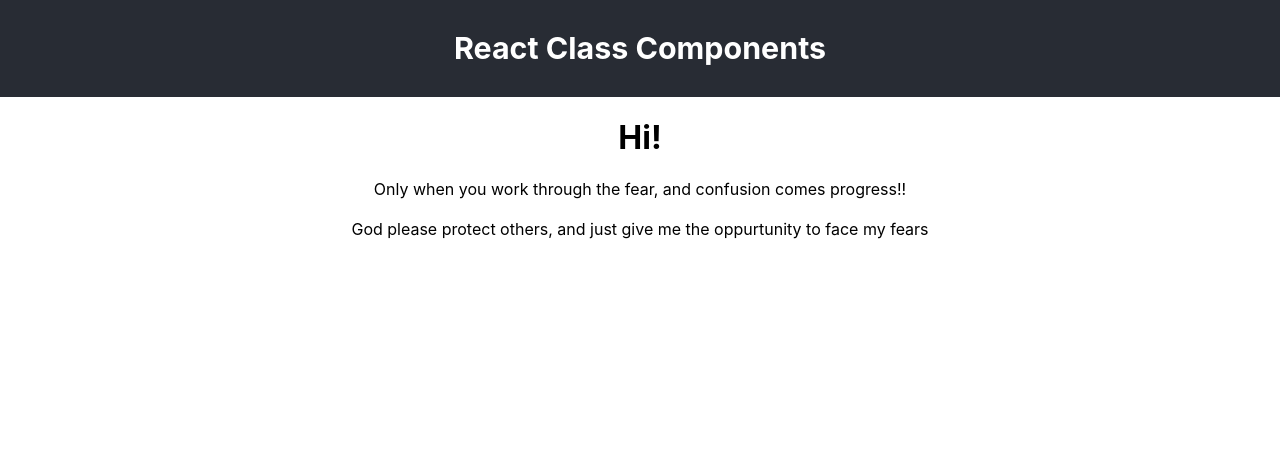
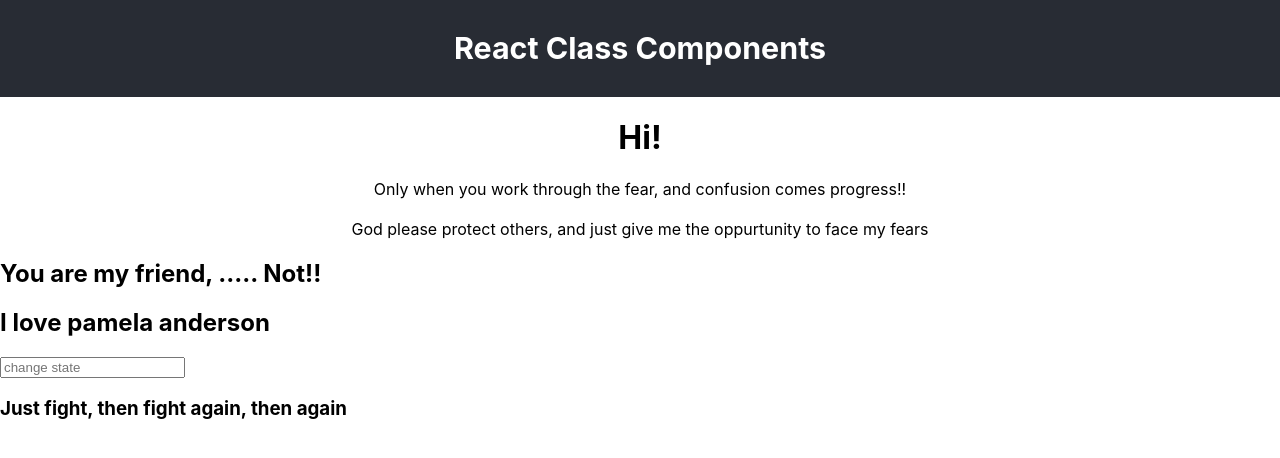
Before and after one commit to isaac-gorman/react-class-component-practice, a React (Create React App) app in the folder class-comp-practice/: page / in a window 1280 px wide. Shown: the top 458 px of the page. Built offline with nearby package versions, Linux system fonts and the light colour scheme.

Commit message:
follow along complete, on to React events with class components

```diff
--- a/class-comp-practice/src/index.js
+++ b/class-comp-practice/src/index.js
@@ -2,10 +2,14 @@
 import ReactDOM from "react-dom";
 import "./index.css";
 import App from "./App";
+import StateProps from "./🏋️‍♂️_practice/StateProps";
+import Practice2 from "./🏋️‍♂️_practice/StateProps2";
 
 ReactDOM.render(
   <React.StrictMode>
     <App />
+    <StateProps />
+    <Practice2 />
   </React.StrictMode>,
   document.getElementById("root")
 );
--- a/class-comp-practice/src/🏋️‍♂️_practice/StateProps.js
+++ b/class-comp-practice/src/🏋️‍♂️_practice/StateProps.js
@@ -0,0 +1,25 @@
+// I am about to set up to pass some Props around to a functional component
+import React from "react";
+
+const BoratCrush = (props) => <h2>I love {props.name}</h2>;
+
+class PracticeApp extends React.Component {
+  constructor() {
+    super();
+    this.state = {
+      boratMSG: "..... Not!!",
+      crush: "pamela anderson",
+    };
+  }
+
+  render() {
+    return (
+      <div>
+        <h2>You are my friend, {this.state.boratMSG}</h2>
+        <BoratCrush name={this.state.crush} />
+      </div>
+    );
+  }
+}
+
+export default PracticeApp;
--- /dev/null
+++ b/class-comp-practice/src/🏋️‍♂️_practice/StateProps2.js
@@ -0,0 +1,47 @@
+// Follow allong Objective:
+// - Build out components and put some of the recent concepts together.abs
+// Concepts to Review
+// - Updating state on a parent component
+// - Wire up the state to several other components as we pass around props
+// - Create and pass around several handler function so that I can update and delete state.abs
+
+//- Going to set up a form component so that I can use it to update a message component
+
+import React from "react";
+
+const RandomMessage = (props) => <h3>Just {props.message}</h3>;
+
+const FormComponent = (props) => {
+  return (
+    <form>
+      <input placeholder="change state" onChange={props.updateStateMessage} />
+    </form>
+  );
+};
+
+class Practice2 extends React.Component {
+  constructor() {
+    super();
+    this.state = {
+      advice: "fight, then fight again, then again",
+    };
+  }
+
+  messageChangeHandler = (e) => {
+    this.setState({ advice: e.target.value });
+  };
+
+  render() {
+    return (
+      <div>
+        <FormComponent />
+        <RandomMessage
+          message={this.state.advice}
+          updateStateMessage={this.updateStateMessage}
+        />
+      </div>
+    );
+  }
+}
+
+export default Practice2;
```
Also changed, not shown: class-comp-practice/src/📔_notes /events.js (added).
